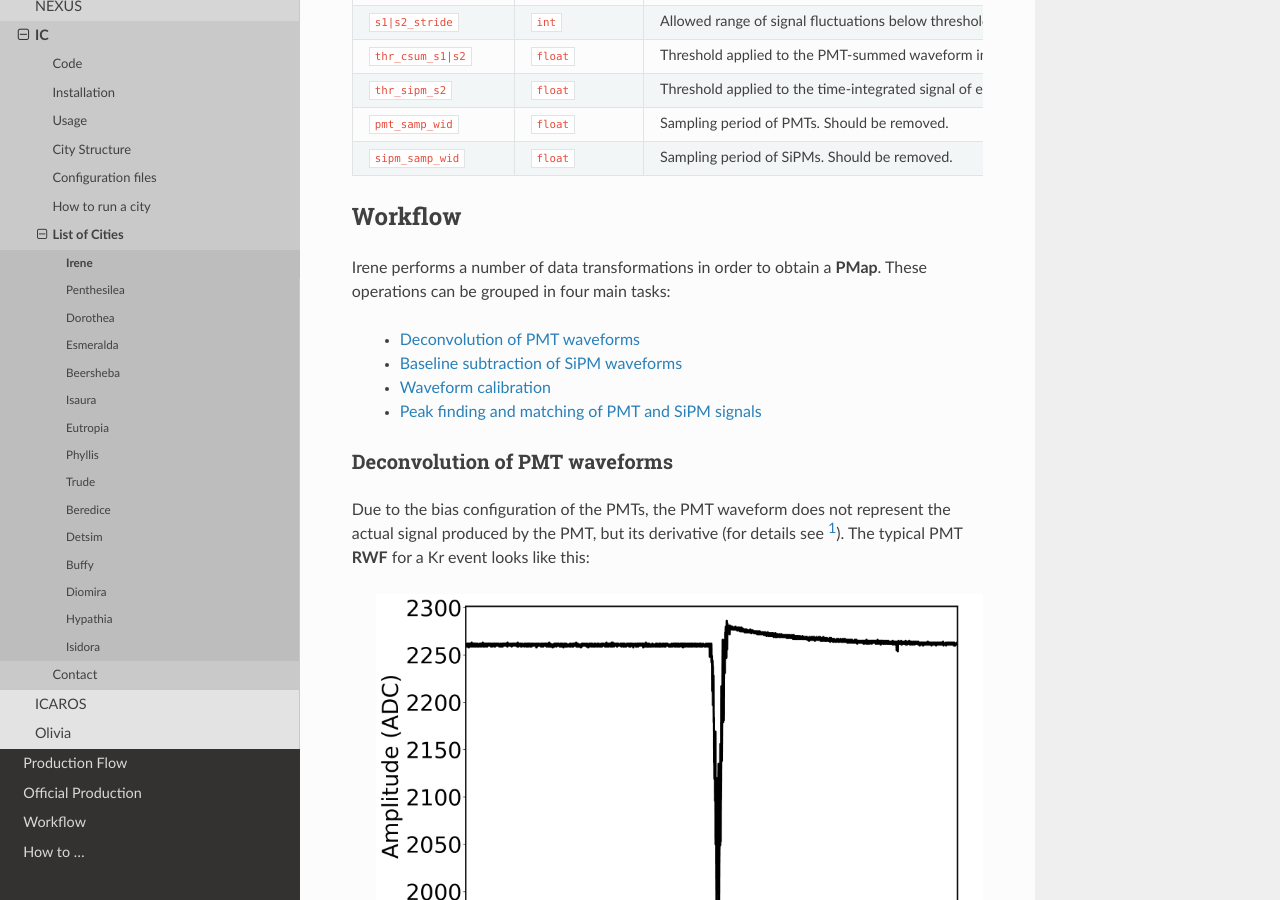
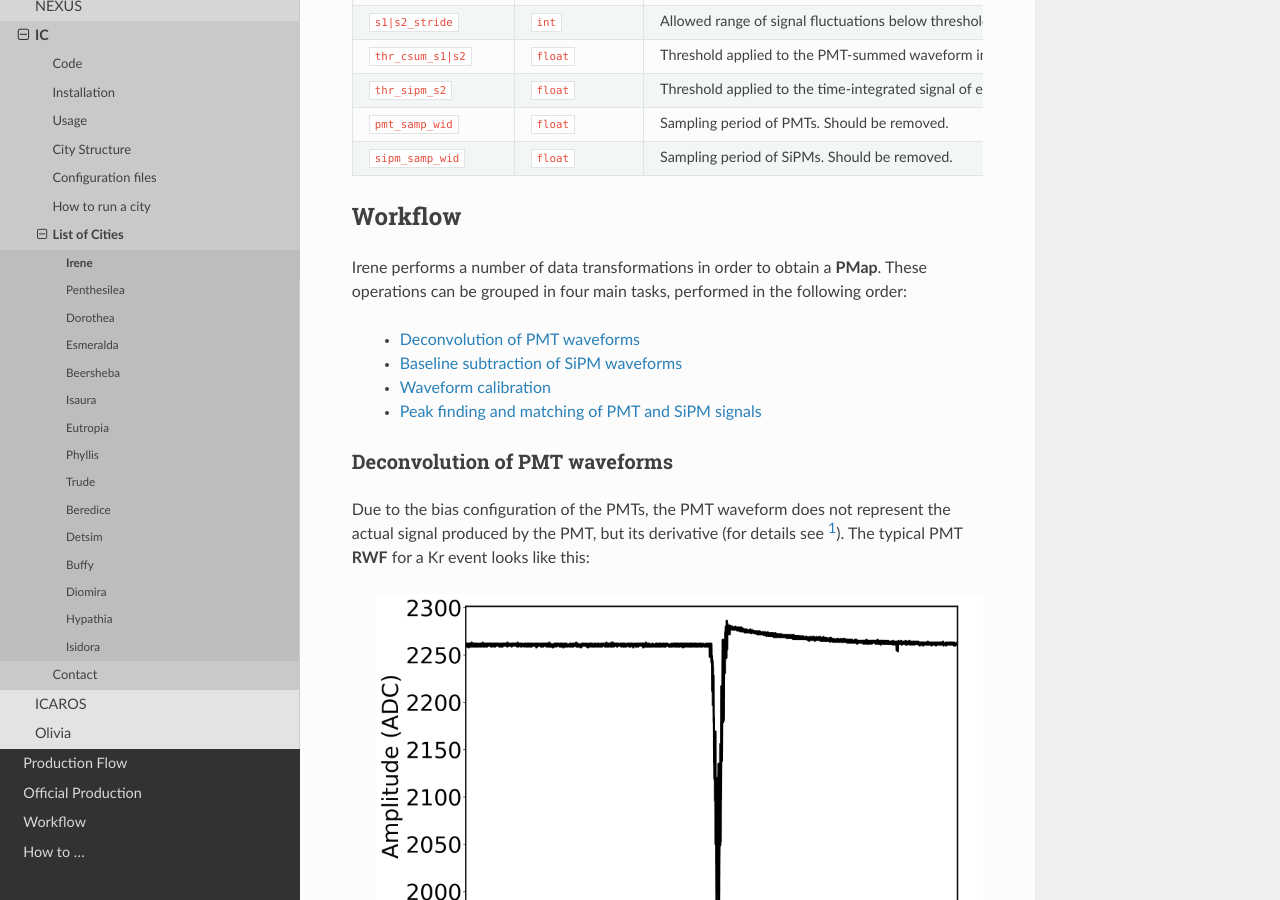
Before and after one commit to next-exp/sw-docs, a Sphinx documentation site: the page built from docs/source/irene.rst, in a window 1280 px wide and 900 px high, scrolled down 1368 px. Built offline with Sphinx 7.4.7 and the Read the Docs theme 2.0.0, drawn with Linux system fonts in a browser that asks for light colours.

Commit message:
More rewording

```diff
--- a/docs/source/irene.rst
+++ b/docs/source/irene.rst
@@ -101,7 +101,7 @@
 Workflow
 --------
 
-Irene performs a number of data transformations in order to obtain a **PMap**. These operations can be grouped in four main tasks:
+Irene performs a number of data transformations in order to obtain a **PMap**. These operations can be grouped in four main tasks, performed in the following order:
 
  * :ref:`Deconvolution of PMT waveforms <Deconvolution of PMT waveforms>`
  * :ref:`Baseline subtraction of SiPM waveforms <Baseline subtraction of SiPM waveforms>`
```
